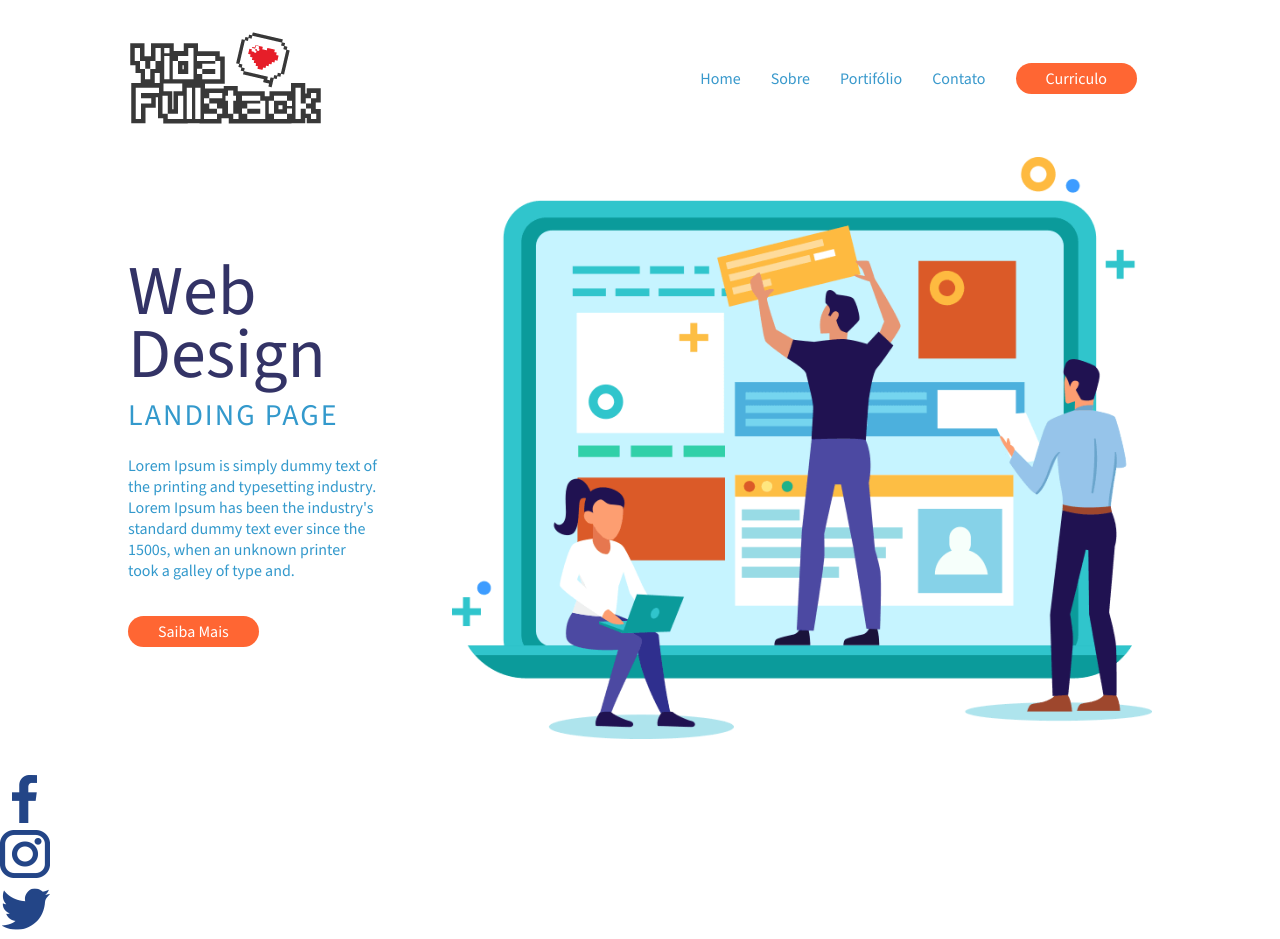
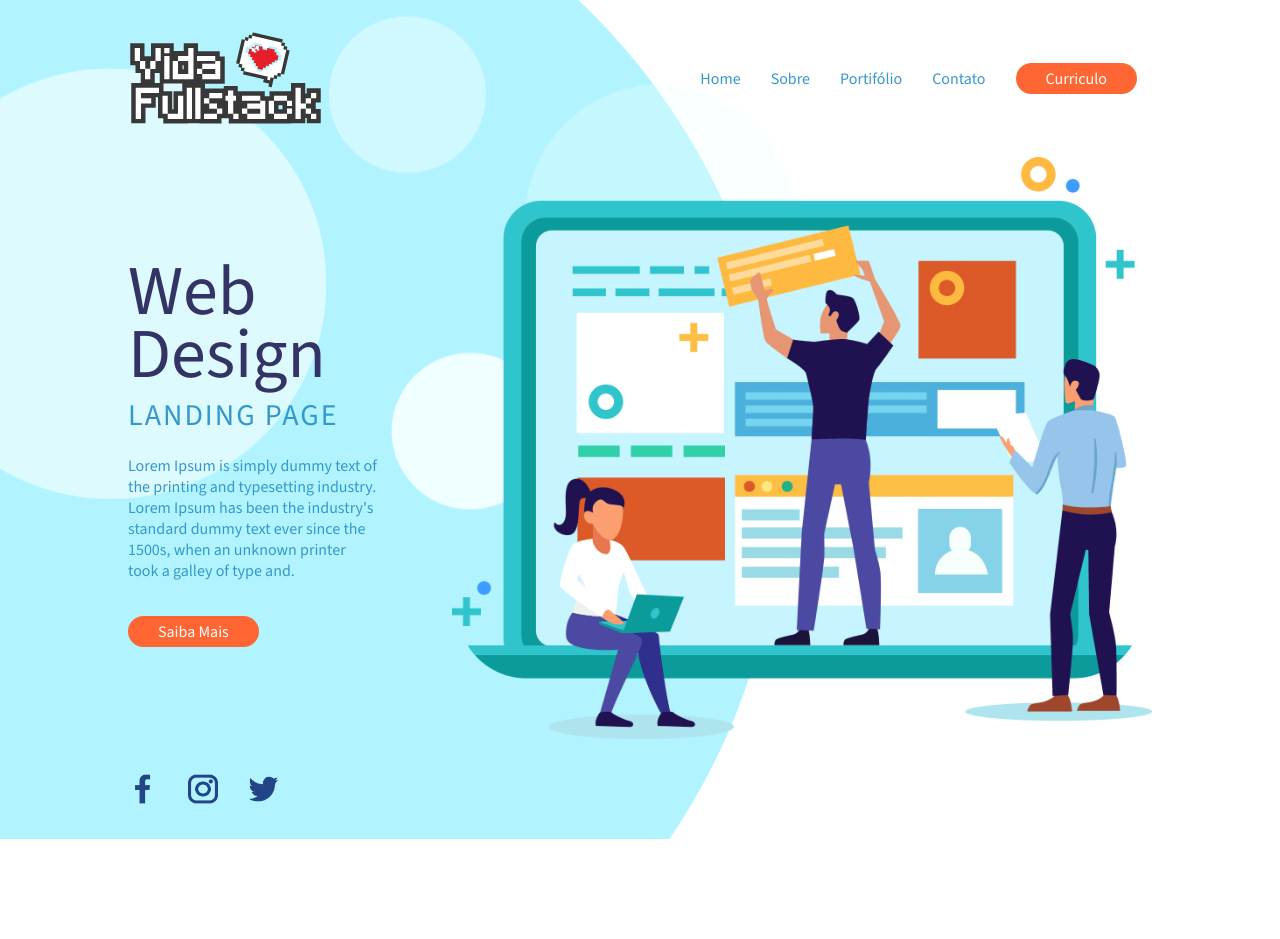
Before and after one commit to AntonioCarlosIekerFilho/Nova-pasta, a plain HTML site: page assets/index.html in a window 1280 px wide. After the commit the page ends 839 px from the top, so only its background shows below. Drawn offline with nearby package versions, Linux system fonts and the light colour scheme.

Commit message:
CRIAÇÃO DA CLASSE FOOTER E APLICADO BACKGROUND

```diff
--- /dev/null
+++ b/assets/css/footer.css
@@ -0,0 +1,7 @@
+footer ul li{
+    margin: 0 30px 0 0;
+
+}
+footer ul li a img{
+    width: 30px;
+}
--- a/assets/css/header.css
+++ b/assets/css/header.css
@@ -8,6 +8,7 @@ header nav ul{
     display: flex;
     align-items: center;
     flex-direction: row;
+    /* isolado pois já foi utilizado no style.css
     list-style: none;/*para tirar as bolinhas da ul*/
 }
 
--- a/assets/css/style.css
+++ b/assets/css/style.css
@@ -4,6 +4,7 @@
 @import url(./header.css);
 @import url(./buttons.css);
 @import url(main.css);
+@import url(footer.css);
 
 /*CÓDIGO PARA RESETAR O CSS*/
 *{
@@ -16,6 +17,12 @@
     text-decoration: none;/*tira a linha de baixo do a href*/
     font-family: 'Source Sans 3', sans-serif; /*copiado do google font*/
     font-weight: 300px;
+    list-style: none;/* para retirar todos os pontos antes de ul li*/
+}
+body{
+    background-image: url(../imagens/bolha-background.png );
+    background-repeat: no-repeat;
+    background-position: left center;
 
 }
 .container{
--- a/assets/index.html
+++ b/assets/index.html
@@ -64,8 +64,8 @@
 
     </main>
     <!--Rodapé-->
-    <footer>
-        <ul>
+    <footer class="container">
+        <ul class="row">
             <li>
                 <a href="#">
                     <img src="./imagens/logo-facebook.png"alt="facebook">
```
